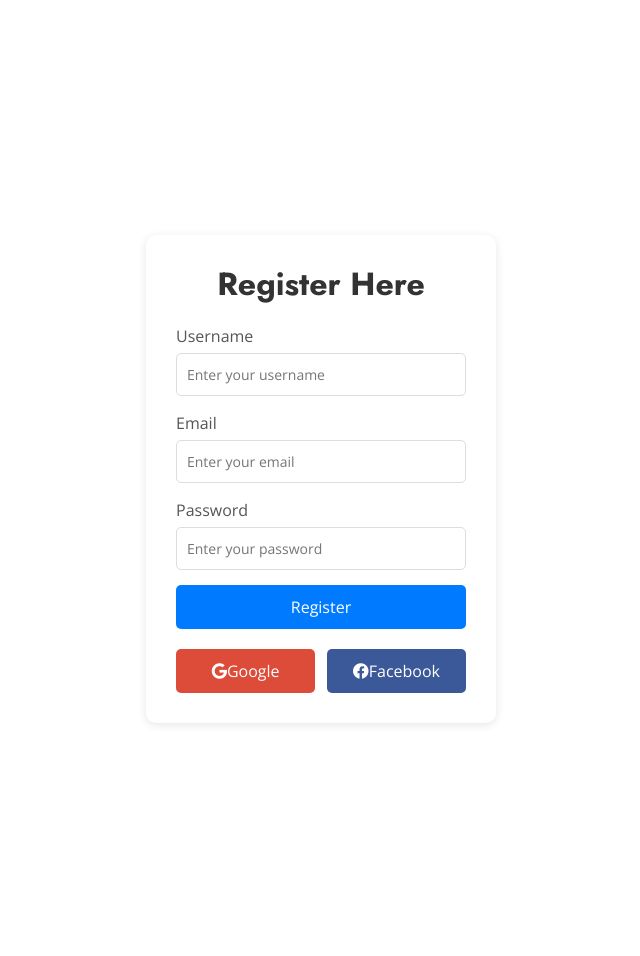
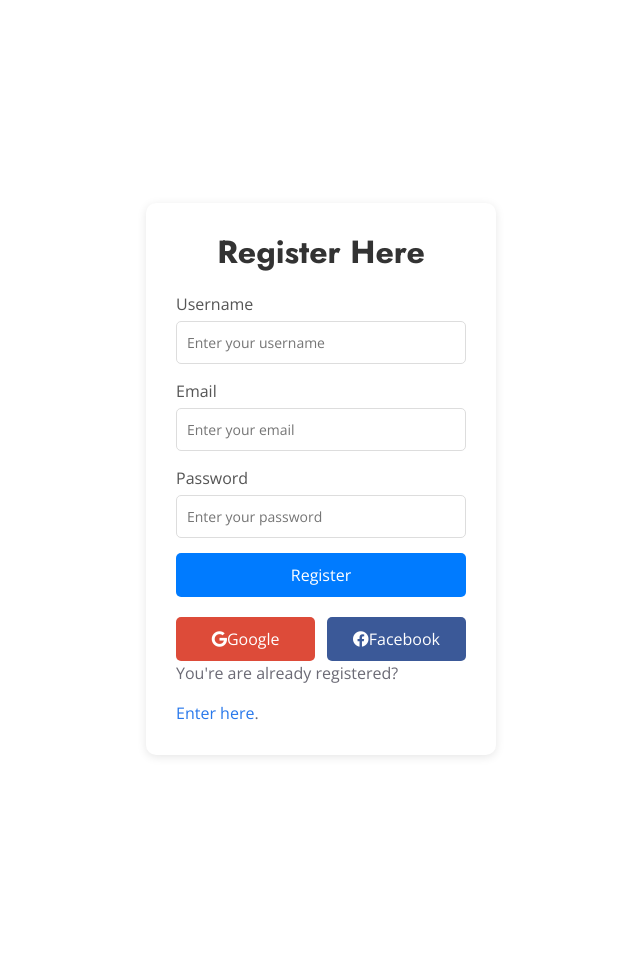
Before and after one commit to kosvish/fast_api_online_course_platform, a FastAPI app: page /pages/users/registration in a window 1280 px wide. Shown: the part 827-1783 px from the top of the page, without its empty margins (319-959 px from the left). Run offline with FastAPI, Linux system fonts and the light colour scheme; parts of the project's set-up code (start-up, migrations or seed data) failed here and were passed over; some libraries are stand-ins or nearby versions.

Commit message:
add text about login

```diff
--- a/templates/users/registration.html
+++ b/templates/users/registration.html
@@ -133,6 +133,8 @@
                 <div class="facebook"><i class="fab fa-facebook"></i> Facebook</div>
             </div>
         </form>
+        <p>You're are already registered?</p>
+        <a href="/pages/users/login">Enter here</a>.
     </div>
 </div>
 
```
